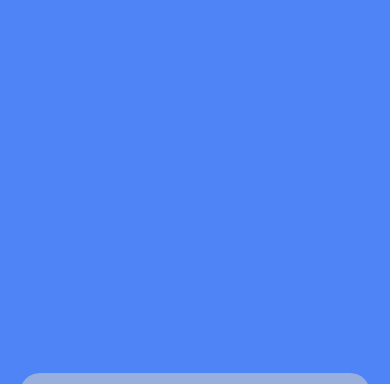
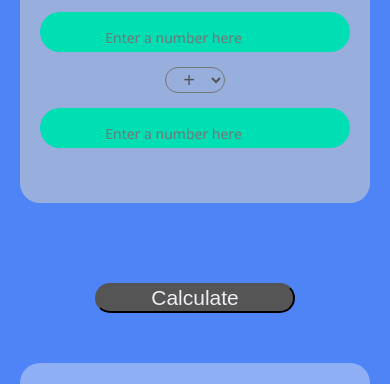
Before and after one commit to filipe83bi/myCalculator, a plain HTML site: page index.html in a window 390 px wide. Shown: the part 277-661 px from the top of the page. Drawn offline with Linux system fonts and the light colour scheme.

Commit message:
Update style.css

```diff
--- a/style.css
+++ b/style.css
@@ -1,9 +1,6 @@
 body {
   background-color: var(--primary);
-}
-
-body{
-  margin: 50rem 0;
+  padding-bottom: 30rem;
 }
 
 .main-container {
@@ -93,6 +90,7 @@ body{
   .input-section {
     width: 35rem;
     height: 35rem;
+    margin: 3rem 0;
     font-size: 2.8rem;
   }
   .diplay-result {
```
